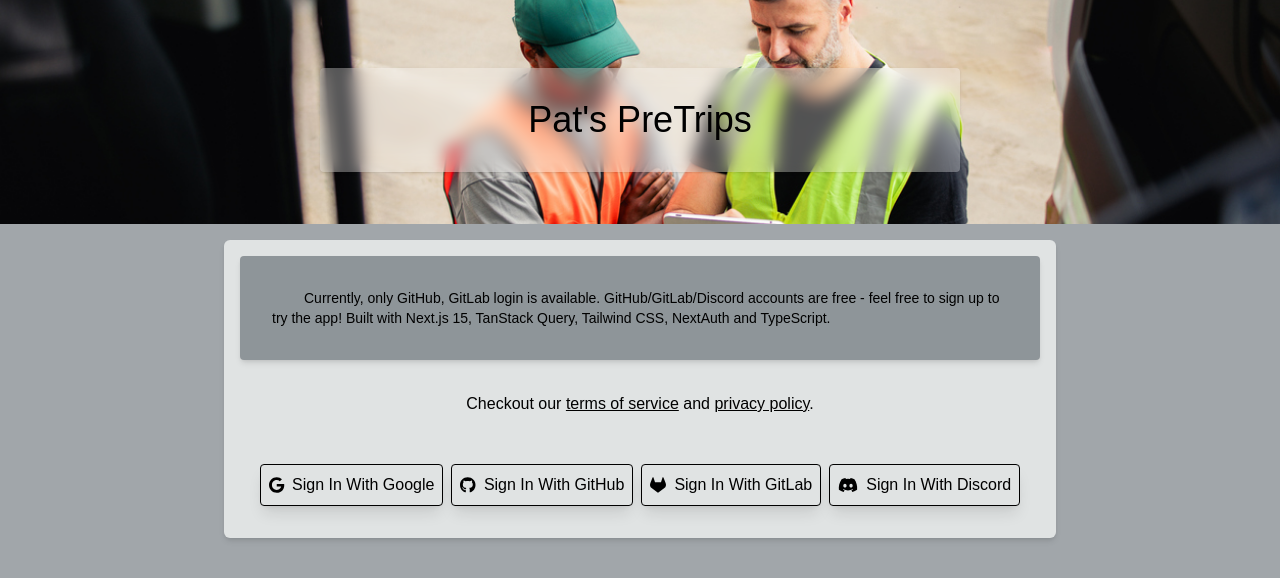
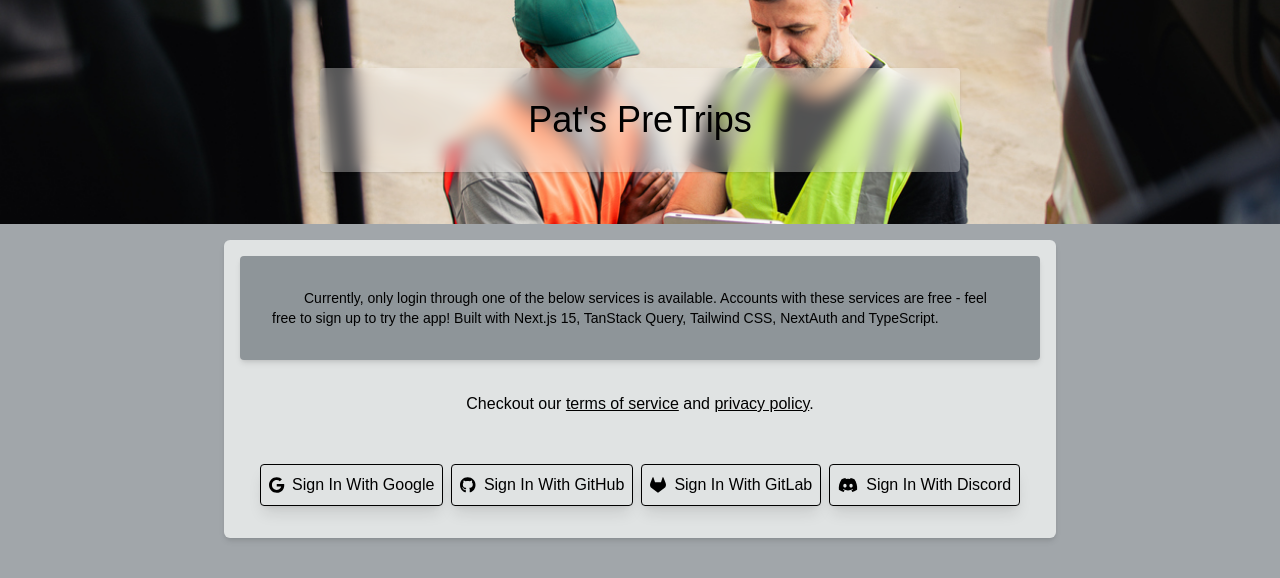
Before and after one commit to Pmacdon15/pats-pretrips, a Next.js app: page / in a window 1280 px wide. Shown: the top 578 px of the page. Built offline with nearby package versions, Linux system fonts and the light colour scheme; no server answers.

Commit message:
fixed text

```diff
--- a/src/app/page.tsx
+++ b/src/app/page.tsx
@@ -11,7 +11,7 @@ export default async function Home() {
     <div className="flex flex-col items-center justify-items-center gap-4 p-4  ">
       <div className="flex flex-col bg-[var(--color-primary)] items-center justify-center rounded-md w-full md:w-4/6  p-4 shadow-md gap-4 ">
         <p className="text-sm  indent-8  bg-[var(--color-background)] rounded-sm p-8 shadow-md">
-          Currently, only GitHub, GitLab login is available. GitHub/GitLab/Discord accounts are free - feel free to sign up to try the app!
+          Currently, only login through one of the below services is available. Accounts with these services are free - feel free to sign up to try the app!
           Built with Next.js 15, TanStack Query, Tailwind CSS, NextAuth and TypeScript.
         </p>
         <p className='text-center p-4'>
```
